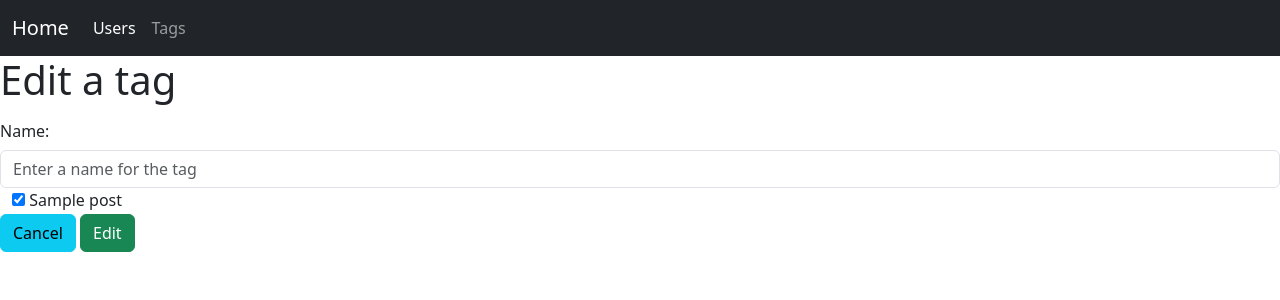
After one commit to JordanyUceta/SQLAlchemy, a Flask app: page /tags/1/edit in a window 1280 px wide. The commit adds this page. Shown: the top 300 px of the page. Run offline with Flask 2, Linux system fonts and the light colour scheme; tables that the repository leaves empty hold one stand-in row (values such as "Sample post").

Commit message:
third part of the exercise

```diff
--- a/app.py
+++ b/app.py
@@ -1,7 +1,7 @@
 """Blogly application."""
 
 from flask import Flask, request, render_template, redirect, flash, session
-from models import db, connect_db, Users, Post
+from models import db, connect_db, Users, Post, PostTag, Tag
 
 app = Flask(__name__)
 app.app_context().push()
@@ -9,6 +9,10 @@ app.config['SQLALCHEMY_DATABASE_URI'] = 'postgresql:///blogly'
 app.config['SQLALCHEMY_TRACK_MODIFICATIONS'] = False
 app.config['SQLALCHEMY_ECHO'] = True
 app.config['SECRET_KEY'] = 'jord123'
+
+
+# **************************************************************
+# MAIN SESSION
 
 connect_db(app)
 # db.create_all()
@@ -23,6 +27,11 @@ def main_page():
     """Redirects to the user page"""
     posts = Post.query.order_by(Post.created_at.desc()).limit(5).all()
     return render_template('homepage.html', posts=posts)
+
+
+
+# *****************************************************************
+# USERS ROUTES
 
 @app.route('/users', methods=['GET'])
 def users_main():
@@ -43,11 +52,17 @@ def create_user():
 
     return redirect('/users')
 
-@app.route('/users/<int:user_id>/edit')
-def edit_user(user_id):
-    """Send us to a page where we can update the information about our user"""
+@app.route('/add-user')
+def add_user():
+    """form to add our user into our database"""
+    return render_template('add_user_form.html')
+
+@app.route('/users/<int:user_id>')
+def users_show(user_id):
+    """Show a page with the info of the user"""
+
     user = Users.query.get_or_404(user_id)
-    return render_template('edit.html', user=user)
+    return render_template('user_info.html', user=user)
 
 @app.route('/users/<int:user_id>/delete', methods=['post'])
 def delete_user(user_id):
@@ -58,7 +73,11 @@ def delete_user(user_id):
 
     return redirect("/users")
 
-
+@app.route('/users/<int:user_id>/edit')
+def edit_user(user_id):
+    """Send us to a page where we can update the information about our user"""
+    user = Users.query.get_or_404(user_id)
+    return render_template('edit.html', user=user)
 
 @app.route('/users/<int:user_id>/edit', methods=['post'])
 def users_updated(user_id):
@@ -74,34 +93,30 @@ def users_updated(user_id):
 
     return redirect('/users')
 
-@app.route('/users/<int:user_id>')
-def users_show(user_id):
-    """Show a page with the info of the user"""
-
-    user = Users.query.get_or_404(user_id)
-    return render_template('user_info.html', user=user)
-
-@app.route('/add-user')
-def add_user():
-    """form to add our user into our database"""
-    return render_template('add_user_form.html')
-
-
 # *************************************************************
 # POST ROUTES
+
+@app.route('/posts/<int:post_id>')
+def post_info(post_id):
+    """Show information about the post"""
+    post = Post.query.get_or_404(post_id)
+    return render_template('posts/show.html', post=post)
 
 @app.route('/users/<int:user_id>/posts/new')
 def posts_new_form(user_id):
     """Show a form to create a new post for a specific user"""
     user = Users.query.get_or_404(user_id)
-    return render_template('posts/new.html', user=user)
+    tags = Tag.query.all()
+    return render_template('posts/new.html', user=user, tags=tags)
 
 @app.route('/users/<int:user_id>/posts/new', methods=['post'])
 def posts_new(user_id):
     """handle form submission for creating a new post for a specific user"""
 
     user = Users.query.get_or_404(user_id)
-    new_post = Post(title=request.form['title'], content=request.form['content'], user = user)
+    tag_ids = [int(num) for num in request.form.getlist("tags")]
+    tags = Tag.query.filter(Tag.id.in_(tag_ids)).all()
+    new_post = Post(title=request.form['title'], content=request.form['content'], user = user, tags = tags)
 
     db.session.add(new_post)
     db.session.commit()
@@ -142,3 +157,77 @@ def posts_destroy(post_id):
     flash(f"Post '{post.title} deleted.")
 
     return redirect(f"/users/{post.user_id}")
+
+
+# ************************************************
+# TAGS ROUTES
+
+@app.route('/tags')
+def tags_index():
+    """Show a page with info on all tags """
+
+    tags = Tag.query.all()
+    return render_template('tags/index.html', tags=tags)
+
+@app.route('/tags/new', methods=['get'])
+def tags_new_form():
+    """Show a form to create a new tag"""
+
+    posts = Post.query.all()
+    tags = Tag.query.all()
+    return render_template('tags/new.html', posts=posts, tags=tags)
+
+@app.route("/tags/new", methods=['post'])
+def tags_new():
+    """Handle form submission for creating a new tag"""
+    # post_ids = [int(num) for num in request.form.getlist('posts')]
+    # posts = Post.query.filter(Post.id.in_(post_id)).all()
+    tag_name = request.form['name']
+    new_tag = Tag(name=tag_name)
+
+    db.session.add(new_tag)
+    db.session.commit()
+    # flash(f"Tag '{new_tag.name}' added.")
+
+    return redirect("/tags")
+
+@app.route('/tags/<int:tag_id>')
+def tags_show(tag_id):
+    """Show a page with info on a specific tag"""
+
+    tag = Tag.query.get_or_404(tag_id)
+    return render_template('tags/show.html', tag=tag)
+
+@app.route('/tags/<int:tag_id>/edit')
+def tags_edit_form(tag_id):
+    """Show a form to edit an existing tag"""
+
+    tag = Tag.query.get_or_404(tag_id)
+    posts = Post.query.all()
+    return render_template('tags/edit.html', tag=tag, posts=posts)
+
+@app.route('/tags/<int:tag_id>/edit', methods=['post'])
+def tags_edit(tag_id):
+    """Handle form submission for updating an existing tag"""
+
+    tag = Tag.query.get_or_404(tag_id)
+    tag.name = request.form['name']
+    post_ids = [int(num) for num in request.form.getlist('posts')]
+    tag.posts = Post.query.filter(Post.id.in_(post_ids)).all()
+
+    db.session.add(tag)
+    db.session.commit()
+    flash(f'Tag "{tag.name}" edited.')
+
+    return redirect('/tags')
+
+app.route('/tags/<int:tag_id>/delete', methods=["post"])
+def tags_destroy(tag_id):
+    """Handle form submission for deleting an existing tag """\
+
+    tag = Tag.query.get_or_404(tag_id)
+    db.session.delete(tag)
+    db.session.commit()
+    flash(f"Tag '{tag.name}' deleted.")
+
+    return redirect('/tags')
--- /dev/null
+++ b/templates/base.html
@@ -0,0 +1,39 @@
+<!DOCTYPE html>
+<html lang="en">
+<head>
+    <meta charset="UTF-8">
+    <meta http-equiv="X-UA-Compatible" content="IE=edge">
+    <meta name="viewport" content="width=device-width, initial-scale=1.0">
+    <link href="https://cdn.jsdelivr.net/npm/bootstrap@5.3.0-alpha1/dist/css/bootstrap.min.css" rel="stylesheet">
+    <title>{% block title %}{% endblock %}</title>
+</head>
+<body>
+    <nav class="navbar navbar-expand-lg navbar-dark bg-dark">
+        <div class="container-fluid">
+          <a class="navbar-brand" href="/">Home</a>
+          <button class="navbar-toggler" type="button" data-bs-toggle="collapse" data-bs-target="#navbarNav" aria-controls="navbarNav" aria-expanded="false" aria-label="Toggle navigation">
+            <span class="navbar-toggler-icon"></span>
+          </button>
+          <div class="collapse navbar-collapse" id="navbarNav">
+            <ul class="navbar-nav">
+              <li class="nav-item">
+                <a class="nav-link active" aria-current="page" href="/users">Users</a>
+              </li>
+              <li class="nav-item">
+                <a class="nav-link" href="/tags">Tags</a>
+              </li>
+              <!-- <li class="nav-item">
+                <a class="nav-link" href="#">Pricing</a>
+              </li>
+              <li class="nav-item">
+                <a class="nav-link disabled">Disabled</a>
+              </li> -->
+            </ul>
+          </div>
+        </div>
+      </nav>
+    {% block content %}
+
+    {% endblock %}
+</body>
+</html>
--- /dev/null
+++ b/templates/tags/edit.html
@@ -0,0 +1,51 @@
+{% extends 'base.html' %}
+
+{% block title %}Edit Tag{% endblock %}
+
+{% block content %}
+
+<h1>Edit a tag</h1>
+
+<form method="POST" action="/tags/{{ tag.id }}/edit">
+
+  <div class="form-group row">
+    <label for="name" class="col-sm-2 col-form-label d-flex align-items-center">
+      Name:
+    </label>
+    <div >
+      <input type="text"
+             class="form-control"
+             name="name"
+             placeholder="Enter a name for the tag"
+    </div>
+  </div>
+
+  <div class="form-group row form-check">
+    {% for post in posts %}
+    <div>
+      <input
+              class="form-input"
+              type="checkbox"
+              value="{{ post.id }}"
+              id="post_{{ post.id }}"
+              name="posts"
+              {% if post in tag.posts %}
+              checked
+              {% endif %}
+      >
+      <label for="post_{{ post.id }}">
+        {{ post.title }}
+      </label>
+    </div>
+    {% endfor %}
+  </div>
+
+    <div>
+      <a href="/" class="btn btn-info">Cancel</a>
+      <button type="submit" class="btn btn-success">Edit</button>
+    </div>
+
+
+</form>
+
+{% endblock %}
```
Also changed, not shown: models.py (+18 -1 lines), seed.py (+22 -4 lines), templates/404.html (+7 -9 lines), templates/add_user_form.html (+5 -12 lines), templates/edit.html (+19 -26 lines), templates/homepage.html (+23 -25 lines), templates/main.html (+8 -14 lines), templates/posts/edit.html (+13 -18 lines), templates/posts/homepage.html (deleted, +0 -22 lines), templates/posts/new.html (+17 -11 lines), templates/posts/show.html (+8 -14 lines), templates/tags/index.html (added, +19 -0 lines), templates/tags/new.html (added, +32 -0 lines), templates/tags/show.html (added, +24 -0 lines), 1 more files.
